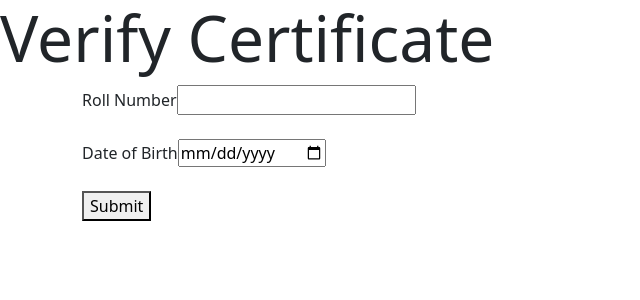
After one commit to amit9974/Project18---Institute-Website, a Django app: template templates/certficate_verify/verify.html in a window 1280 px wide. The commit adds this page. Shown: the top 300 px of the page, without its empty margins (0-640 px from the left). Run offline with Django 4.2, Linux system fonts and the light colour scheme; the template is opened without the code that fills it, so the values that code supplies are empty.

Commit message:
code commit

```diff
--- a/app/admin.py
+++ b/app/admin.py
@@ -24,3 +24,5 @@ admin.site.register(Contact)
 admin.site.register(Posts)
 admin.site.register(BlogCategories)
 admin.site.register(Tags)
+
+admin.site.register(Certificate)
--- a/app/urls.py
+++ b/app/urls.py
@@ -13,6 +13,7 @@ urlpatterns = [
     path('about/', views.AboutPage, name='about'),
     path('blog/', views.blogPage, name='blog'),
     path('blog_detail/', views.BlogDetail, name='blog_detail'),
+    path('verify/<roll_number>/', views.VerifyCert, name='verify'),
 ]
 
 urlpatterns += static(settings.MEDIA_URL, document_root=settings.MEDIA_ROOT)
--- a/core/settings.py
+++ b/core/settings.py
@@ -26,7 +26,7 @@ SECRET_KEY = 'django-insecure-jj!2avdz*o3rul34vaua4km!&n+)8qn2gxi6b7(g*093yn^#9x
 DEBUG = True
 
 # ALLOWED_HOSTS = []
-ALLOWED_HOSTS = []
+ALLOWED_HOSTS = ['*']
 
 # Application definition
 
--- a/requirements.txt
+++ b/requirements.txt
@@ -1,5 +1,6 @@
 asgiref==3.5.2
 Django==4.1.2
+django-bootstrap5==22.1
 django-crispy-forms==1.14.0
 gunicorn==20.1.0
 mysqlclient==2.1.1
--- /dev/null
+++ b/templates/certficate_verify/verify.html
@@ -0,0 +1,54 @@
+<!doctype html>
+<html lang="en">
+
+<head>
+  <title>Certificate Verification</title>
+  <!-- Required meta tags -->
+  <meta charset="utf-8">
+  <meta name="viewport" content="width=device-width, initial-scale=1, shrink-to-fit=no">
+
+  <!-- Bootstrap CSS v5.2.1 -->
+  <link href="https://cdn.jsdelivr.net/npm/bootstrap@5.2.1/dist/css/bootstrap.min.css" rel="stylesheet"
+    integrity="sha384-iYQeCzEYFbKjA/T2uDLTpkwGzCiq6soy8tYaI1GyVh/UjpbCx/TYkiZhlZB6+fzT" crossorigin="anonymous">
+
+</head>
+
+<body>
+  <header>
+    <h1 class='display-3'>Verify Certificate</h1>
+  </header>
+  <main>
+    <div class="container">
+        <form method="POST">
+            {% csrf_token %}
+            <table>
+
+                <tr>
+                    <tr>Roll Number</tr>
+                    <tr><input type="text"></tr>
+                    <br><br>
+                    <tr>Date of Birth</tr>
+                    <tr><input type="date"></tr>
+                </tr>
+
+                <br>
+                <br>
+                <button type='btn btn-primary' value="submit">Submit</button>
+            </table>
+        </form>
+    </div>
+  </main>
+  <footer>
+    <!-- place footer here -->
+  </footer>
+  <!-- Bootstrap JavaScript Libraries -->
+  <script src="https://cdn.jsdelivr.net/npm/@popperjs/core@2.11.6/dist/umd/popper.min.js"
+    integrity="sha384-oBqDVmMz9ATKxIep9tiCxS/Z9fNfEXiDAYTujMAeBAsjFuCZSmKbSSUnQlmh/jp3" crossorigin="anonymous">
+  </script>
+
+  <script src="https://cdn.jsdelivr.net/npm/bootstrap@5.2.1/dist/js/bootstrap.min.js"
+    integrity="sha384-7VPbUDkoPSGFnVtYi0QogXtr74QeVeeIs99Qfg5YCF+TidwNdjvaKZX19NZ/e6oz" crossorigin="anonymous">
+  </script>
+</body>
+
+</html>
--- a/templates/layout/header.html
+++ b/templates/layout/header.html
@@ -11,6 +11,7 @@
         <ul>
           <li><a class="nav-link scrollto active" href="{% url 'homepage' %}">Home</a></li>
           <li><a class="nav-link scrollto" href="{% url 'about' %}">About</a></li>
+          <li><a class="nav-link scrollto" href="#">Verify</a></li>
           <li class="dropdown"><a href="#"><span>Courses</span> <i class="bi bi-chevron-down"></i></a>
             <ul>
               {% for cat in category %}
```
Also changed, not shown: app/models.py (+9 -0 lines), app/views.py (+10 -1 lines), app/migrations/0009_certificate.py (added), db.sqlite3, media/Certificate/best-python-training.jpg (added), media/Certificate/download.png (added), 1 other file.
